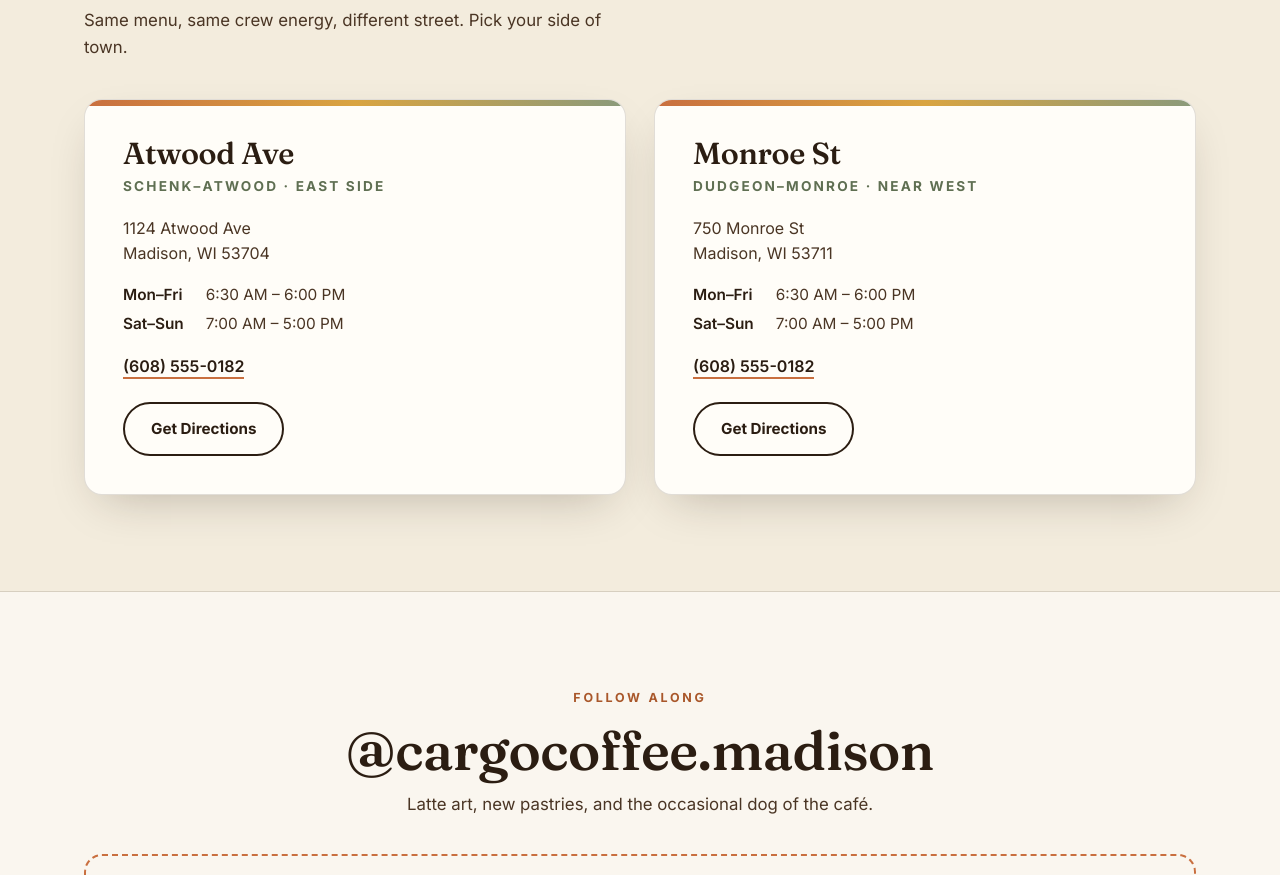
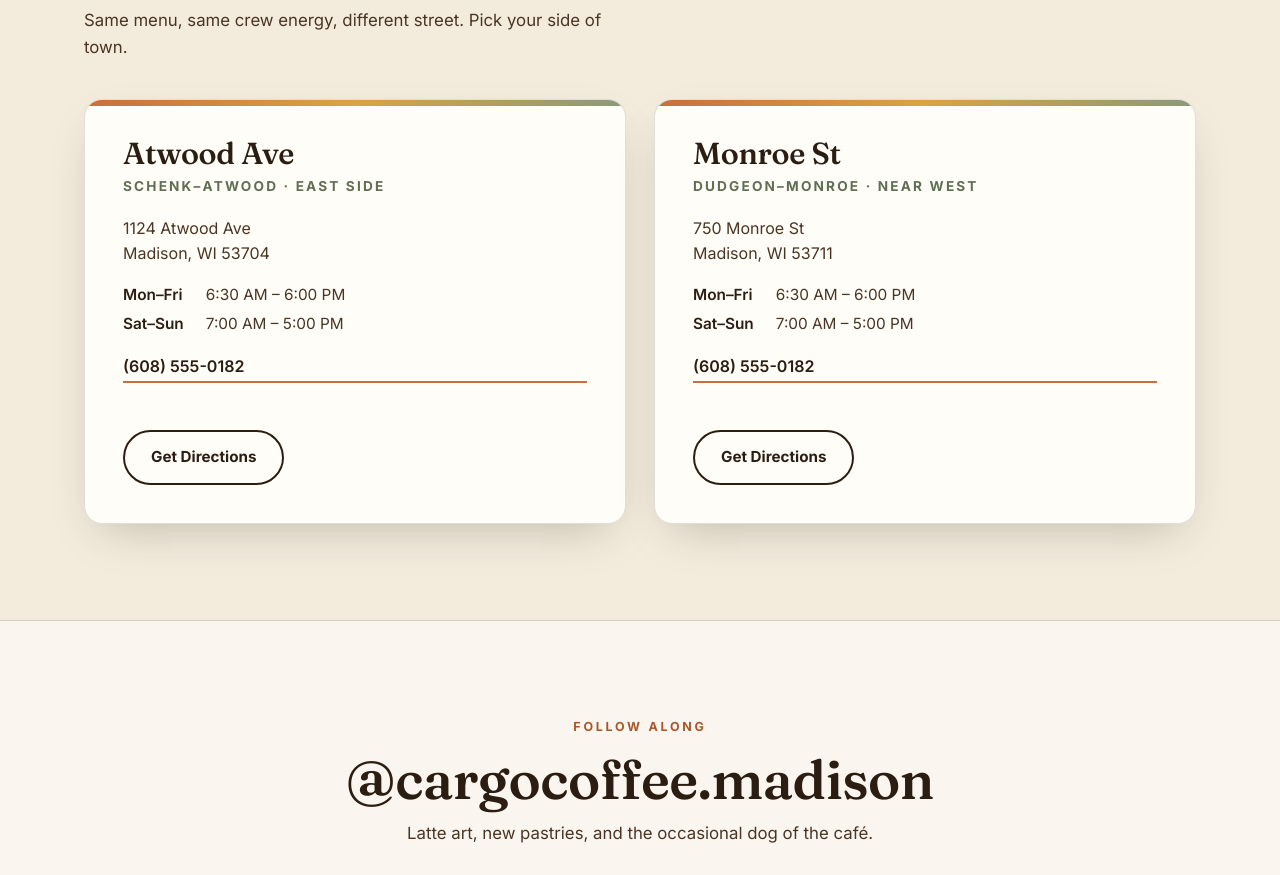
Before and after one commit to rahulshahepic/website-samples, a plain HTML site: page cargo-coffee/index.html in a window 1280 px wide. Shown: the part 2094-2969 px from the top of the page. Drawn offline with Linux system fonts and the light colour scheme.

Commit message:
Equal-height location cards with bottom-aligned buttons

```diff
--- a/cargo-coffee/index.html
+++ b/cargo-coffee/index.html
@@ -245,6 +245,7 @@ h1,h2,h3{font-family:var(--font-serif);font-weight:560;line-height:1.05;letter-s
   background:var(--card);border:1px solid var(--line);border-radius:var(--radius);
   padding:38px;box-shadow:var(--shadow);position:relative;overflow:hidden;
   transition:transform .25s ease, box-shadow .25s ease;
+  display:flex;flex-direction:column;
 }
 .loc-card:hover{transform:translateY(-5px)}
 .loc-card::before{
@@ -256,8 +257,8 @@ h1,h2,h3{font-family:var(--font-serif);font-weight:560;line-height:1.05;letter-s
 .loc-card address{font-style:normal;margin-bottom:16px;color:var(--espresso-soft)}
 .hours{display:grid;grid-template-columns:auto 1fr;gap:4px 22px;margin:0 0 18px;font-size:.96rem}
 .hours dt{font-weight:600}.hours dd{color:var(--espresso-soft)}
-.loc-phone{font-weight:600;text-decoration:none;border-bottom:2px solid var(--terra);padding-bottom:1px}
-.loc-card .btn{margin-top:22px}
+.loc-phone{font-weight:600;text-decoration:none;border-bottom:2px solid var(--terra);padding-bottom:1px;margin-bottom:22px}
+.loc-card .btn{margin-top:auto;align-self:flex-start}
 
 /* ============================================================
    5. INSTAGRAM PLACEHOLDER
```
